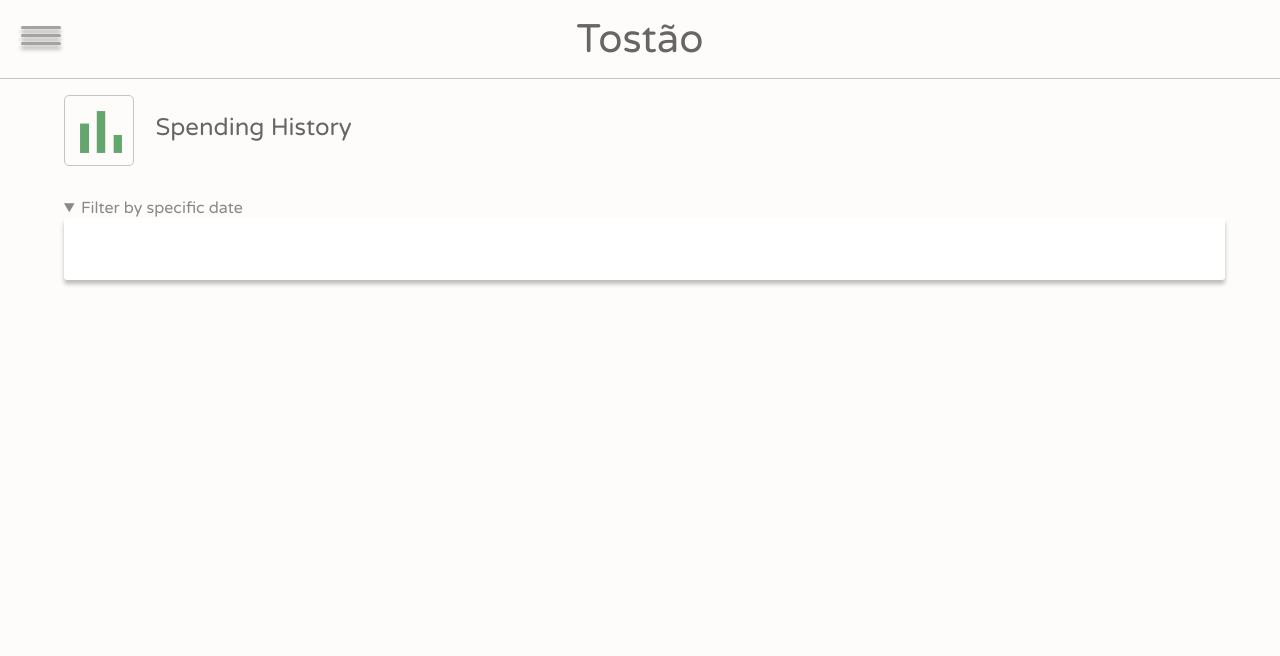
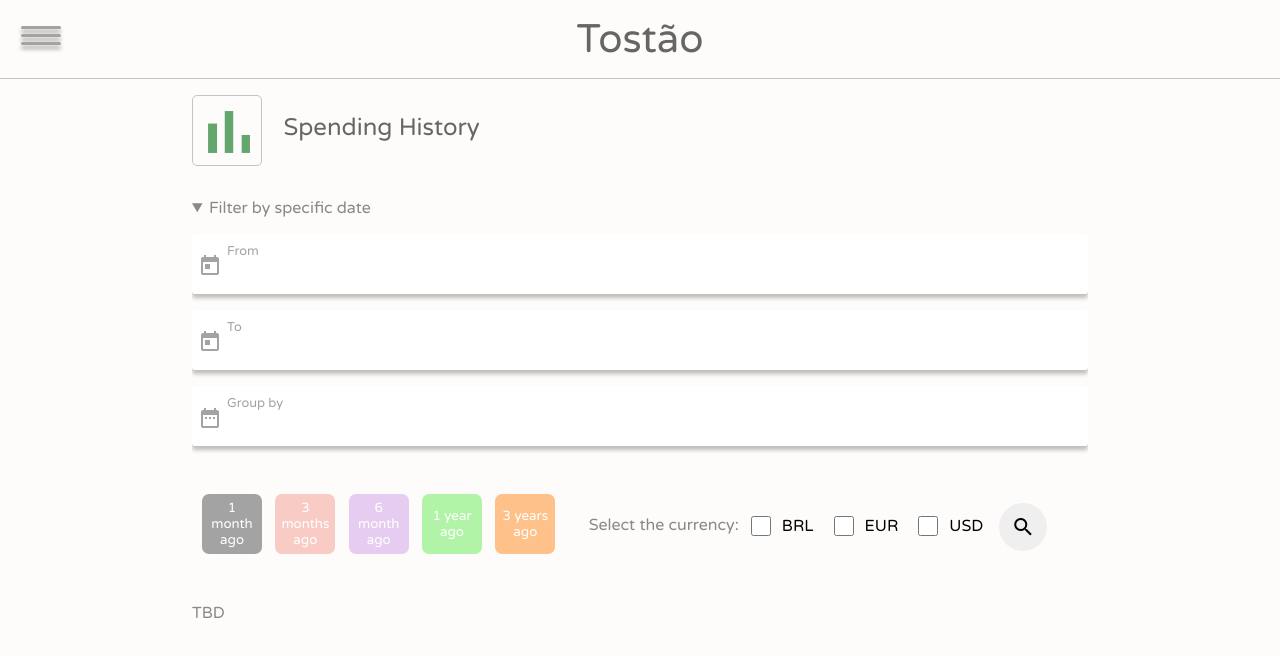
Before and after one commit to izamglima/tostao-frontend, an Angular app: page /spending-history in a window 1280 px wide. Both pictures are taken after a click on the heading "Filter by specific date". Shown: the top 656 px of the page. Built offline with nearby package versions, Linux system fonts and the light colour scheme.

Commit message:
Spending history filter styles

```diff
--- a/src/app/components/spending-history/spending-history.component.html
+++ b/src/app/components/spending-history/spending-history.component.html
@@ -12,11 +12,60 @@
         <details name="Open filter form.">
             <summary>Filter by specific date</summary>
 
-            <form action="">
-                <div class="form-text-field">
-                    <input type="text" name="initial-date" id="email">
+            <form action="" class="filter-form">
+                <div class="form-text-field form-with-icon">
+                    <i class="material-icons">today</i>
+                    <label for="initial-date">From</label>
+                    <input type="text" name="initial-date" id="initial-date">
+                </div>
+
+                <div class="form-text-field form-with-icon">
+                    <i class="material-icons">today</i>
+                    <label for="final-date">To</label>
+                    <input type="text" name="final-date" id="final-date">
+                </div>
+
+                <div class="form-text-field form-with-icon">
+                    <i class="material-icons">date_range</i>
+                    <label for="group-by">Group by</label>
+                    <input type="text" name="group-by" id="group-by">
                 </div>
             </form>
         </details>
+
+        <div class="filter-button-container">
+            <button class="filter-button" name="aa">1 month ago</button>
+            <button class="filter-button">3 months ago</button>
+            <button class="filter-button">6 month ago</button>
+            <button class="filter-button">1 year ago</button>
+            <button class="filter-button">3 years ago </button>
+        </div>
+
+        <div class="filter-button-container">
+            <p>Select the currency:</p>
+            <div class="form-checkbox-field">
+                <input type="checkbox" name="Select BRL currency." id="BRL">
+                <label for="BRL">BRL</label>
+            </div>
+
+            <div class="form-checkbox-field">
+                <input type="checkbox" name="Select EUR currency." id="EUR">
+                <label for="EUR">EUR</label>
+            </div>
+
+            <div class="form-checkbox-field">
+                <input type="checkbox" name="Select USD currency." id="USD">
+                <label for="USD">USD</label>
+            </div>
+
+            <div class="form-filter-button">
+                <button class="button button-circle" name="filter" id="filter">
+                    <i class="material-icons">search</i>
+                </button>
+            </div>
+        </div>
+    </section>
+    <section>
+        <p>TBD</p>
     </section>
 </div>
--- a/src/styles/abstracts/_variables.scss
+++ b/src/styles/abstracts/_variables.scss
@@ -12,6 +12,13 @@ $very-light-accent-font-color: #C4C4C4;
 $light-button: rgba(196, 196, 196, .80);
 $white-font-color: #FFFFFF;
 
+
+$button-filter-rose: #F8CBC5;
+$button-filter-lilac: #E7CCF1;
+$button-filter-light-green: #B1F4A8;
+$button-filter-light-orange: #FDC189;
+
+
 body {
     background-color: $app-background;
 }
--- a/src/styles/app/_header.scss
+++ b/src/styles/app/_header.scss
@@ -36,6 +36,7 @@
     background-color: $secondary-full;
     padding: 0 1.5em;
     @include border-radius(0 15px 15px 0);
+    z-index: 1;
 
     .menu-header {
         border-bottom: 1px solid $white-font-color;
@@ -85,7 +86,6 @@
 
         p {
             margin-bottom: 0;
-            color: $accent-font-color;
         }
     }
 
--- a/src/styles/app/_login.scss
+++ b/src/styles/app/_login.scss
@@ -18,15 +18,3 @@
     align-self: center;
     text-align: right;
 }
-
-main {
-    margin: 2em 0;
-}
-
-/* large tablet & laptop styles */
-@media screen and (min-width: 960px){
-    main {
-        max-width: 80%;
-        margin: 0 auto;
-    }
-}
--- a/src/styles/app/_shared.scss
+++ b/src/styles/app/_shared.scss
@@ -55,6 +55,10 @@
 .filter-box {
     summary {
         color: $accent-font-color;
+
+        &:focus {
+            outline: none;
+        }
     }
 }
 
@@ -62,15 +66,14 @@
 /* small tablet styles */
 @media screen and (min-width: 620px){
     .wrapper {
-        max-width: 85vw;
+        max-width: 80vw;
         @include push-auto;
     }
 }
 
-/* large tablet & laptop styles */
-@media screen and (min-width: 960px){
+/* desktop styles */
+@media screen and (min-width: 1200px){
     .wrapper {
-        max-width: 90vw;
-        @include push-auto;
+        max-width: 70vw;
     }
 }
--- a/src/styles/app/_spending-history.scss
+++ b/src/styles/app/_spending-history.scss
@@ -0,0 +1,83 @@
+.filter-box {
+    overflow: auto;
+}
+
+.filter-form {
+    padding: 1em 0;
+}
+.filter-button-container {
+    padding: 0 10px;
+    display: flex;
+    max-width: 80%;
+    margin: 1em auto;
+
+    .filter-button {
+        width: 60px;
+        height: 60px;
+        color: $white-font-color;
+        margin: 0 auto;
+        @include border-radius(7px);
+
+        &:nth-of-type(1) {
+            background-color: $light-accent-font-color;
+        }
+        &:nth-of-type(2) {
+            background-color: $button-filter-rose;
+        }
+        &:nth-of-type(3) {
+            background-color: $button-filter-lilac;
+        }
+        &:nth-of-type(4) {
+            background-color: $button-filter-light-green;
+        }
+        &:nth-of-type(5) {
+            background-color: $button-filter-light-orange;
+        }
+    }
+
+    &:nth-of-type(2) {
+        padding-top: 1.2em;
+    }
+    p {
+        padding-top: 2px;
+        margin-right: 0.5em;
+        display: none;
+    }
+}
+
+.form-checkbox-field {
+    display: flex;
+    flex-grow: 1;
+    justify-content: center;
+    margin-right: 1em;
+
+    label {
+        padding-top: 0.2em;
+        padding-left: 0.5em;
+    }
+}
+
+.form-filter-button {
+    position: relative;
+    top: -10px;
+}
+
+/* small tablet styles */
+@media screen and (min-width: 620px){
+    .filter-button-container {
+        float: left;
+
+        .filter-button {
+            margin-right: 1em;
+        }
+    }
+}
+
+/* desktop styles */
+@media screen and (min-width: 1200px){
+    .filter-button-container {
+        p {
+            display: block;
+        }
+    }
+}
--- a/src/styles/base/_forms.scss
+++ b/src/styles/base/_forms.scss
@@ -6,6 +6,16 @@ textarea {
         color: red;
     }
 }
+
+input[type=checkbox] {
+    width: 1.5em;
+    height: 1.5em;
+
+    &:checked {
+        box-shadow: 0px 4px 4px $light-accent-font-color;
+    }
+}
+
 
 .buttons-container {
     @include push-auto;
@@ -41,12 +51,21 @@ button {
     color: $white-font-color;
 }
 
+.button-circle {
+    @include border-radius(50%);
+    padding: 0;
+    height: 3em;
+    width: 3em;
+    padding-top: 5px;
+}
+
 .form {
     margin-bottom: 4em;
 }
 
 .form-text-field {
     margin-bottom: 1em;
+    position: relative;
 
     label {
         display: block;
@@ -71,6 +90,26 @@ button {
     }
 }
 
+.form-with-icon {
+    input {
+        padding-left: 2.2em;
+        padding-top: 0.8em;
+        box-sizing: border-box;
+    }
+    label {
+        position: absolute;
+        bottom: 32px;
+        left: 35px;
+        font-size: 0.8em;
+    }
+    .material-icons {
+        position: absolute;
+        color: $light-accent-font-color;
+        bottom: 16px;
+        left: 6px;
+    }
+}
+
 /* desktop styles */
 @media screen and (min-width: 1200px){
     .buttons-container {
--- a/src/styles/base/_typhography.scss
+++ b/src/styles/base/_typhography.scss
@@ -30,6 +30,10 @@ label {
     font-size: 1em;
 }
 
+p {
+    color: $accent-font-color;
+}
+
 a {
     color: $primary;
     text-decoration: none;
```
